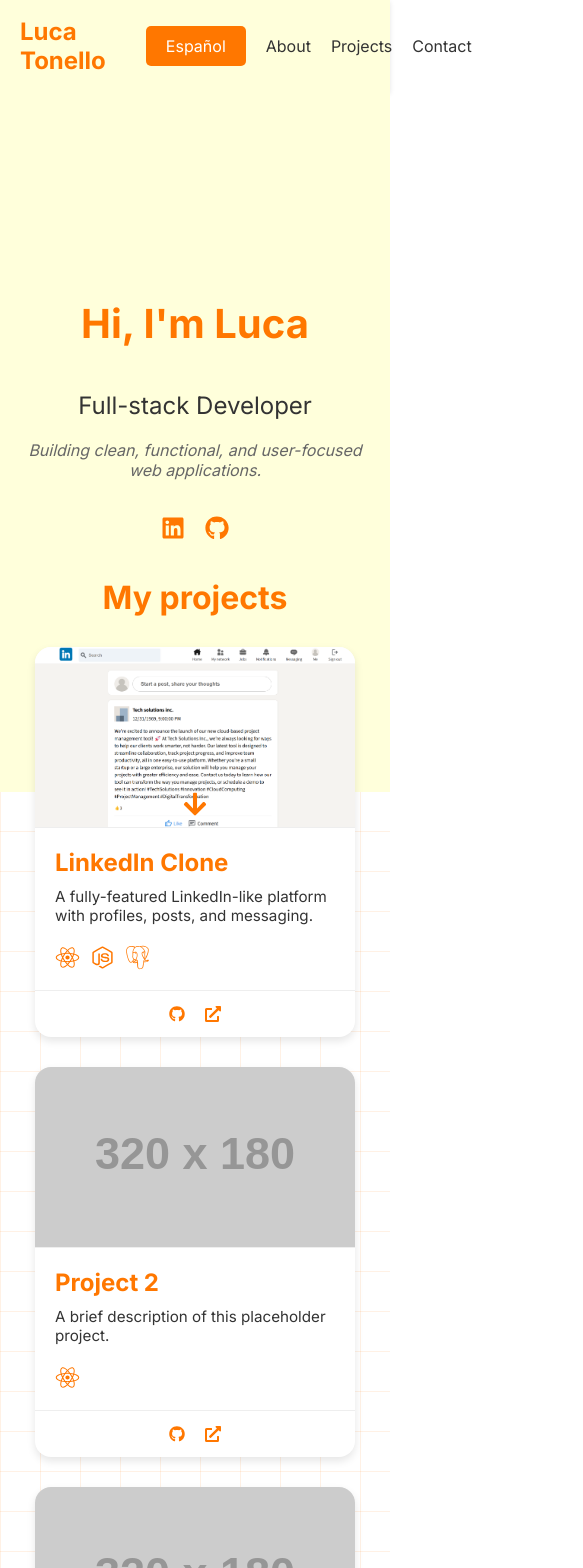
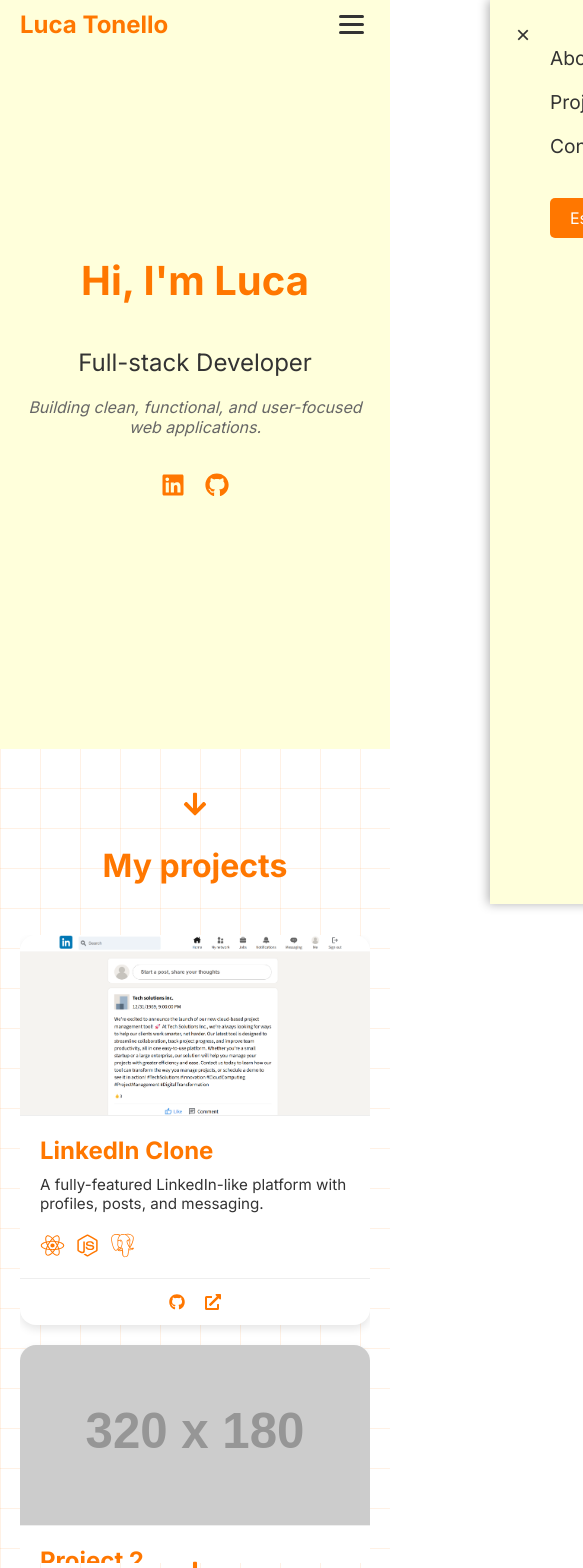
Before and after one commit to Lucatonello/myPortfolio, a React (Vite) app: page / in a window 390 px wide. Shown: the top 1568 px of the page, 583 px wide, since content can reach past the window. Built offline with nearby package versions, Linux system fonts and the light colour scheme.

Commit message:
completed responsiveness

```diff
--- a/src/components/Navbar.jsx
+++ b/src/components/Navbar.jsx
@@ -1,8 +1,23 @@
+import { useState } from "react";
 import styles from '../styles/Navbar.module.css';
 import { useLanguage } from "../translations/LanguageContext";
+import { translations } from "../translations/translations";
 
 function Navbar() {
     const { toggleLanguage, language } = useLanguage();
+    const [isSidebarOpen, setIsSidebarOpen] = useState(false); // State to manage sidebar visibility
+
+    const about = translations[language].nav.about;
+    const projects = translations[language].nav.projects;
+    const contact = translations[language].nav.contact;
+
+    const toggleSidebar = () => {
+        setIsSidebarOpen(!isSidebarOpen); // Toggle sidebar visibility
+    };
+
+    const closeSidebar = () => {
+        setIsSidebarOpen(false); // Close the sidebar when an item is clicked
+    };
 
     return (
         <nav className={styles.navbar}>
@@ -13,12 +28,34 @@
                         {language === "en" ? "Español" : "English"}
                     </button>
                 </li>
-                <li><a href="#about">About</a></li>
-                <li><a href="#projects">Projects</a></li>
-                <li><a href="#contact">Contact</a></li>
+                <li><a href="#about" onClick={closeSidebar}>{about}</a></li>
+                <li><a href="#projects" onClick={closeSidebar}>{projects}</a></li>
+                <li><a href="#contact" onClick={closeSidebar}>{contact}</a></li>
             </ul>
+
+            {/* Hamburger Button */}
+            <button className={styles.hamburger} onClick={toggleSidebar}>
+                <span className={styles.bar}></span>
+                <span className={styles.bar}></span>
+                <span className={styles.bar}></span>
+            </button>
+
+            {/* Sidebar */}
+            <div className={`${styles.sidebar} ${isSidebarOpen ? styles.open : ''}`}>
+                <button className={styles.closeBtn} onClick={toggleSidebar}>×</button>
+                <ul>
+                    <li><a href="#about" onClick={closeSidebar}>{about}</a></li>
+                    <li><a href="#projects" onClick={closeSidebar}>{projects}</a></li>
+                    <li><a href="#contact" onClick={closeSidebar}>{contact}</a></li>
+                    <li>
+                        <button onClick={toggleLanguage} className={`${styles.languageButton} ${language === "en" ? styles.en : styles.es}`}>
+                            {language === "en" ? "Español" : "English"}
+                        </button>
+                    </li>
+                </ul>
+            </div>
         </nav>
-    )
+    );
 }
 
 export default Navbar;
--- a/src/styles/Navbar.module.css
+++ b/src/styles/Navbar.module.css
@@ -1,19 +1,15 @@
 body {
   margin: 0;
-    padding: 0;
 }
-:root {
-    --font-primary: 'Inter', sans-serif;
-}
-
 .navbar {
   background-color: #ffffdb;
   display: flex;
   justify-content: space-between;
   align-items: center;
   padding: 10px 20px;
-    box-shadow: 0 2px 5px rgba(0, 0, 0, 0.1);
   font-family: var(--font-primary);
+  position: relative;
+  z-index: 999;
 }
 
 .logo {
@@ -41,7 +37,6 @@
   color: #333;
   transition: color 0.3s ease;
   font-family: var(--font-primary);
-    margin: auto;
 }
 
 .navLinks a:hover {
@@ -51,23 +46,124 @@
 .navLinks a:active {
   color: #cc5a00;
 }
+
 .languageButton {
   padding: 10px 20px;
   font-size: 16px;
   border: none;
   border-radius: 5px;
   cursor: pointer;
-    transition: background-color 0.4s ease, color 0.4s ease;
+  transition: background-color 0.4s ease, color 0.4s ease, opacity 0.3s ease;
   font-family: var(--font-primary);
 }
+
 .languageButton.en {
   background-color: #ff7700;
   color: white;
 }
+
 .languageButton.es {
   background-color: #0068de;
   color: white;
 }
+
 .languageButton:hover {
   opacity: 0.8;
 }
+
+/* Sidebar (New) */
+.sidebar {
+  position: fixed;
+  top: 0;
+  right: -100vw; /* Sidebar hidden off-screen */
+  height: 100vh;
+  width: 250px;
+  background-color: #ffffdb;
+  box-shadow: -2px 0 10px rgba(0, 0, 0, 0.3);
+  transition: right 0.3s ease-in-out;
+  padding: 30px 20px;
+  z-index: 999; /* Sidebar above other elements */
+}
+
+.sidebar.open {
+  right: 0; /* Sidebar slides into view when open */
+}
+
+.sidebar .closeBtn {
+  position: absolute;
+  top: 20px;
+  left: 20px;
+  font-size: 1.5rem;
+  background: none;
+  border: none;
+  color: #333;
+  cursor: pointer;
+}
+
+.sidebar ul {
+  list-style: none;
+  display: flex;
+  flex-direction: column;
+  gap: 20px;
+}
+
+.sidebar li {
+  font-size: 1.2rem;
+}
+
+.sidebar a {
+  text-decoration: none;
+  color: #333;
+  font-family: var(--font-primary);
+  transition: color 0.3s ease;
+}
+
+.sidebar a:hover {
+  color: #ff7700;
+}
+
+/* Hamburger (New) */
+.hamburger {
+  display: none; /* Hidden on larger screens */
+  flex-direction: column;
+  gap: 5px;
+  background: none;
+  border: none;
+  cursor: pointer;
+  z-index: 2;
+}
+
+.hamburger .bar {
+  width: 25px;
+  height: 3px;
+  background-color: #333;
+  border-radius: 3px;
+}
+
+/* Mobile Styles (555px or below) */
+@media (max-width: 555px) {
+  .hamburger {
+      display: flex; /* Show hamburger icon on smaller screens */
+      position: sticky;
+      top: 10px;
+      right: 20px;
+  }
+
+  .navLinks {
+      display: none; /* Hide navigation links on small screens */
+  }
+
+  .sidebar.open {
+      right: 0; /* Sidebar slides in */
+  }
+
+  /* Make sure the sidebar is hidden by default */
+  .sidebar {
+      right: -100vw;
+  }
+
+  /* Move language button into sidebar */
+  .languageButton {
+      margin-top: 20px;
+  }
+}
--- a/src/styles/Projects.module.css
+++ b/src/styles/Projects.module.css
@@ -6,7 +6,7 @@
   position: relative;
   display: flex;
   flex-direction: column;
-  justify-content: center;
+  justify-content: flex-start;
   align-items: center;
   background-image: linear-gradient(90deg, rgba(255, 119, 0, 0.1) 1px, transparent 1px),
                     linear-gradient(0deg, rgba(255, 119, 0, 0.1) 1px, transparent 1px);
@@ -34,6 +34,9 @@
   flex-wrap: wrap;
   gap: 30px;
   justify-content: center;
+  margin-top: 20px;
+  flex-grow: 1;
+  overflow-y: auto;
 }
 
 /* Individual Project Card */
@@ -41,6 +44,7 @@
   background: #fff;
   border-radius: 16px;
   width: 320px;
+  height: 380px;
   box-shadow: 0 4px 8px rgba(0, 0, 0, 0.1);
   overflow: hidden;
   display: flex;
@@ -54,6 +58,7 @@
   background: #fff;
   border-radius: 16px;
   width: 320px;
+  height: 380px;
   box-shadow: 0 4px 8px rgba(0, 0, 0, 0.1);
   overflow: hidden;
   display: flex;
@@ -67,6 +72,7 @@
   background: #fff;
   border-radius: 16px;
   width: 320px;
+  height: 380px;
   box-shadow: 0 4px 8px rgba(0, 0, 0, 0.1);
   overflow: hidden;
   display: flex;
@@ -175,3 +181,21 @@
 .arrow:hover {
   color: #cc5a00;
 }
+@media (max-width: 710px) {
+  .projectCard, .projectCard2, .projectCard3 {
+    width: 90%;
+    height: auto;
+  }
+  .projectList {
+    gap: 20px; /* Reduce gap between project cards */
+    justify-content: center;
+  }
+}
+@media (max-width: 555px) {
+  .projectCard, .projectCard2, .projectCard3 {
+    width: 100%; /* Make the cards take up full width on very small screens */
+  }
+  .projects {
+    padding-top: 70px; /* Adjust padding-top to prevent the content from shifting upwards */
+  }
+}
--- a/src/styles/Skills.module.css
+++ b/src/styles/Skills.module.css
@@ -40,6 +40,7 @@
 }
 .techList {
   display: flex;
+  flex-wrap: wrap;
   gap: 16px;
 }
 .techItem {
@@ -49,7 +50,7 @@
   padding: 7px;
   opacity: 0.3;
   transform: translateY(20px);
-  transition: opacity 4s ease, transform 4s ease;
+  transition: opacity 4s ease, transform 4s ease, background-color 0.3s ease;;
 }
 .techItem2 {
   display: flex;
@@ -58,7 +59,7 @@
   padding: 7px;
   opacity: 0;
   transform: translateY(-20px);
-  transition: opacity 2s ease, transform 2s ease;
+  transition: opacity 2s ease, transform 2s ease, background-color 0.3s ease;;
 }
 .techItem:hover, .techItem2:hover {
   background-color: #fff7d1;
--- a/src/translations/translations.js
+++ b/src/translations/translations.js
@@ -1,5 +1,10 @@
 export const translations = {
     en: {
+        nav: {
+          about: "About",
+          projects: "Projects",
+          contact: "Contact"
+        },
         intro: {
           heading: "Hi, I'm Luca",
           subtitle: "Full-stack Developer",
@@ -37,10 +42,15 @@
         }
       },
       es: {
+        nav: {
+          about: "Sobre mi",
+          projects: "Projectos",
+          contact: "Contacto"
+        },
         intro: {
             heading: "Hola, soy Luca",
             subtitle: "Desarrollador Full-stack",
-            slogan: "Construyendo aplicaciones web limpias, funcionales y centradas en el usuario.",
+            slogan: "Construyo aplicaciones web limpias, funcionales y centradas en el usuario.",
         },
         projects: {
             heading: "Mis proyectos",
```
Lines whose indentation alone changed are shown as unchanged.
